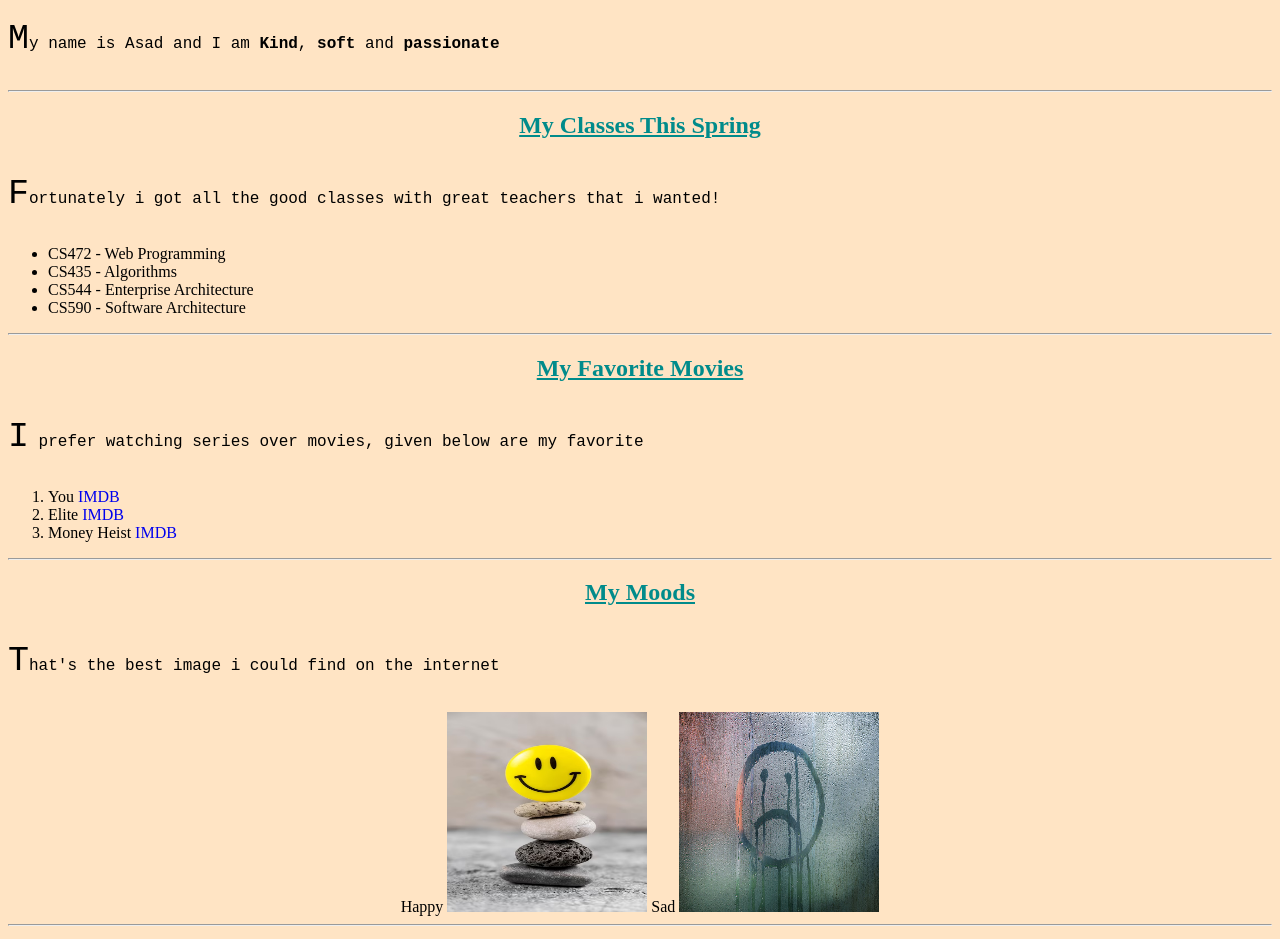
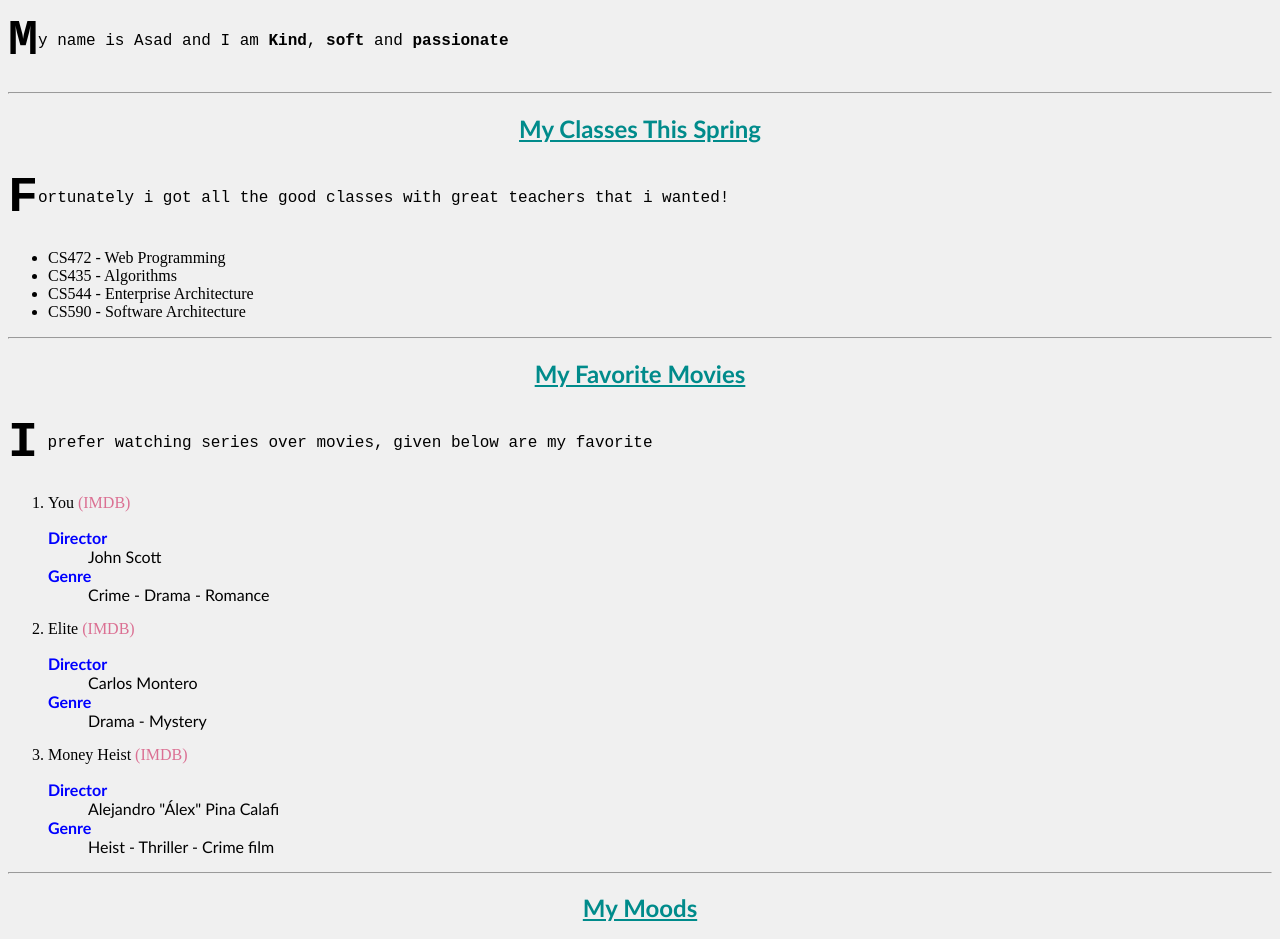
Before and after one commit to asad-webnet/cs4722023, a plain HTML site: page aboutme/index.html in a window 1280 px wide. Shown: the part 76-1015 px from the top of the page. Drawn offline with Linux system fonts and the light colour scheme.

Commit message:
Adding styles

```diff
--- a/aboutme/index.html
+++ b/aboutme/index.html
@@ -48,9 +48,31 @@
             <p><span class="first-letter">I</span> prefer watching series over movies, given below are my favorite</p>
 
             <ol>
-                <li>You <a href="https://www.imdb.com/title/tt7335184/" target="_blank">IMDB</a></li>
-                <li>Elite <a href="https://www.imdb.com/title/tt7134908/" target="_blank">IMDB</a></li>
-                <li>Money Heist <a href="https://www.imdb.com/title/tt6468322/" target="_blank">IMDB</a></li>
+                <li>You <a href="https://www.imdb.com/title/tt7335184/" target="_blank">(IMDB)</a>
+                <dl>
+                        <dt>Director</dt>
+                        <dd>John Scott</dd>
+                        <dt>Genre</dt>
+                        <dd>Crime - Drama - Romance</dd>
+
+                    </dl>
+                </li>
+
+                <li>Elite <a href="https://www.imdb.com/title/tt7134908/" target="_blank">(IMDB)</a></li>
+                <dl>
+                    <dt>Director</dt>
+                    <dd>Carlos Montero</dd>
+                    <dt>Genre</dt>
+                    <dd>Drama - Mystery</dd>
+                </dl>
+            </li>
+                <li>Money Heist <a href="https://www.imdb.com/title/tt6468322/" target="_blank">(IMDB)</a></li>
+                <dl>
+                    <dt>Director</dt>
+                    <dd>Alejandro "Álex" Pina Calafi</dd>
+                    <dt>Genre</dt>
+                    <dd>Heist - Thriller - Crime film</dd>
+                </dl>
             </ol>
 
         </div>
--- a/aboutme/styleme.css
+++ b/aboutme/styleme.css
@@ -1,5 +1,5 @@
 body {
-    background-color: bisque;
+    background-color: #f0f0f0;
 }
 
 
@@ -7,6 +7,7 @@ h1 {
     color: darkgreen;
     text-decoration: underline;
     text-align: center;
+    font-family: 'Gill Sans', 'Gill Sans MT', Calibri, 'Trebuchet MS', sans-serif;
 }
 
 p {
@@ -17,6 +18,8 @@ h2 {
     color: darkcyan;
     text-decoration: underline;
     text-align: center;
+    font-family: 'Gill Sans', 'Gill Sans MT', Calibri, 'Trebuchet MS', sans-serif;
+
 }
 
 
@@ -26,6 +29,7 @@ div {
 
 a{
     text-decoration: none;
+    color: palevioletred;
 }
 a:hover {
     color: red;
@@ -33,6 +37,19 @@ a:hover {
 }
 
 .first-letter {
-    font-size: 35px;
-    line-height: 70px;
+    font-size: 50px;
+    line-height: 1.4em;
+    font-weight: bold;
+    vertical-align: middle;
+    /* background-color: darksalmon; */
+    padding: 1 8px;
   }
+
+dt {
+    font-weight: 700;
+    color: blue;
+}
+
+dl {
+    font-family: 'Gill Sans', 'Gill Sans MT', Calibri, 'Trebuchet MS', sans-serif;
+}
```
